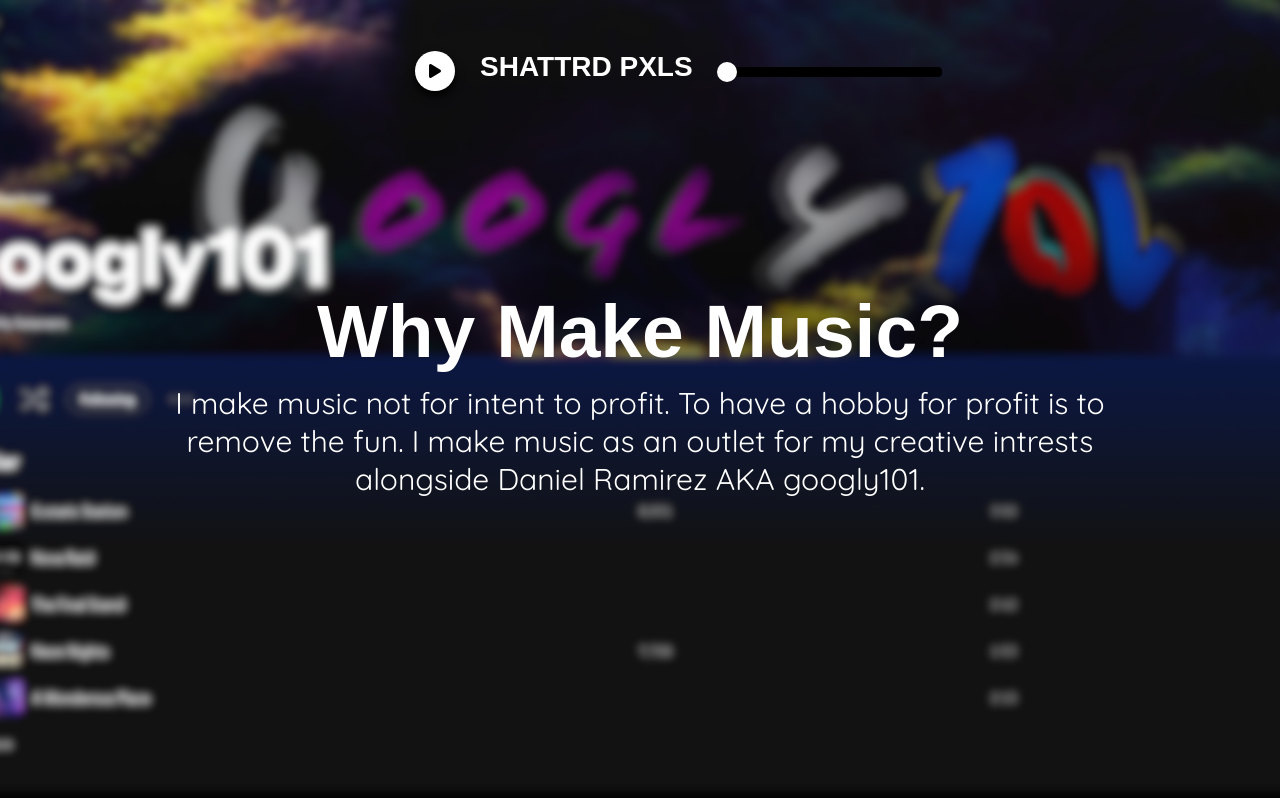
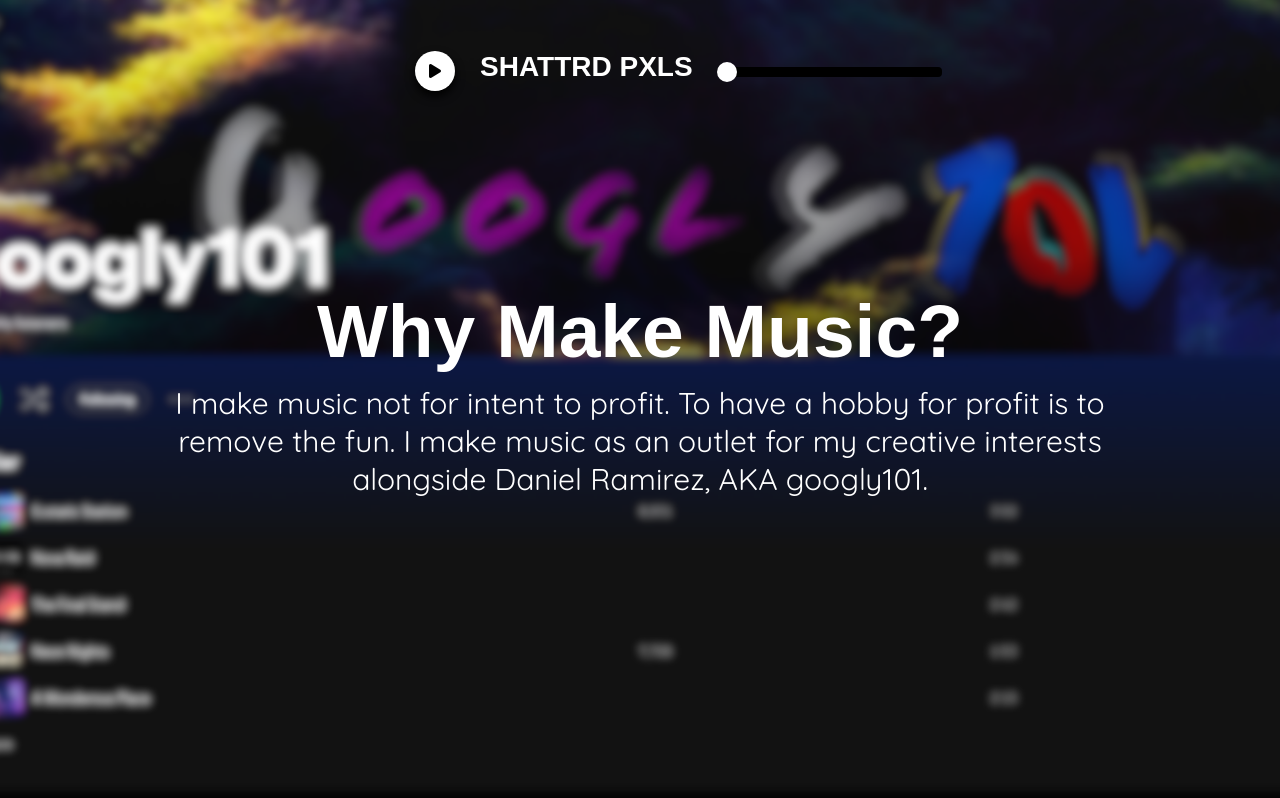
Before and after one commit to KoolioCode/Log-The-Site, a plain HTML site: page music.html in a window 1280 px wide. Shown: the part 2602-3400 px from the top of the page. Drawn offline with Linux system fonts and the light colour scheme; a web font is replaced by a local one.

Commit message:
3rd Commit

```diff
--- a/music.html
+++ b/music.html
@@ -94,7 +94,7 @@
     </h1>
 
     <p>
-        I make music not for intent to profit. To have a hobby for profit is to remove the fun. I make music as an outlet for my creative intrests alongside Daniel Ramirez AKA googly101.
+        I make music not for intent to profit. To have a hobby for profit is to remove the fun. I make music as an outlet for my creative interests alongside Daniel Ramirez, AKA googly101.
     </p>
 
     </div>
```
